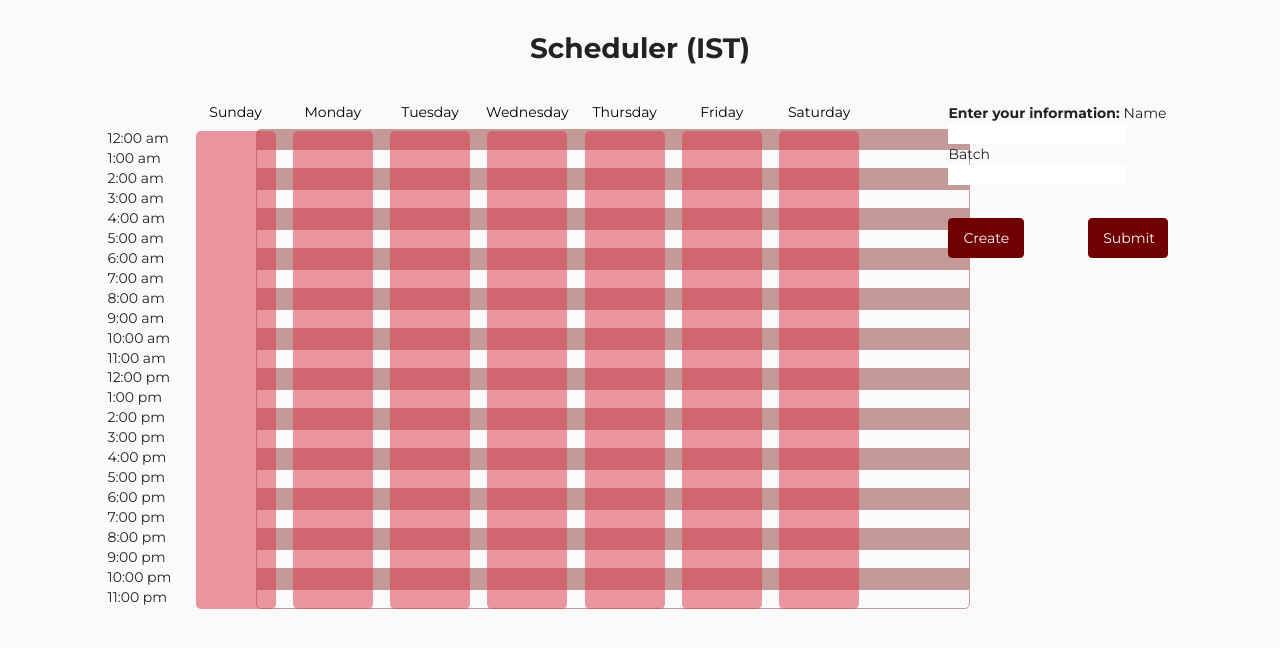
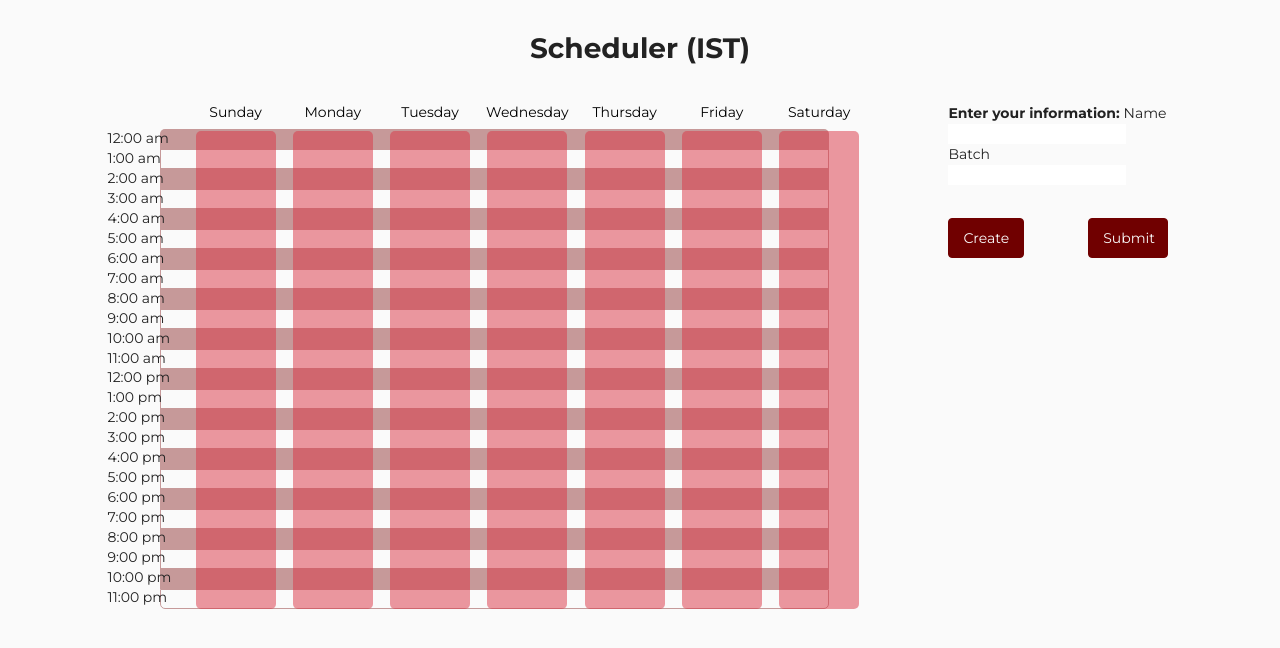
Before and after one commit to Certifi-Cat/Certifi-Cat.github.io, a website built with Parcel: page instilt/index.html in a window 1280 px wide. Built offline with nearby package versions, Linux system fonts and the light colour scheme.

Commit message:
Update style.css

```diff
--- a/instilt/style.css
+++ b/instilt/style.css
@@ -110,15 +110,15 @@
   margin-top: 12%;
 }
 .colored-row-red {
-  width: 55.8%;
+  width: 52.3%;
   height: 20px;
-  margin-left: 20%;
+  margin-left: 12.5%;
   background-color: #c69999;
 }
 .colored-row-white {
-  width: 55.8%;
+  width: 52.3%;
   height: 20px;
-  margin-left: 20%;
+  margin-left: 12.5%;
   border-color: #c69999;
   border-width: 1px;
   background-color: #fafafa;
```
